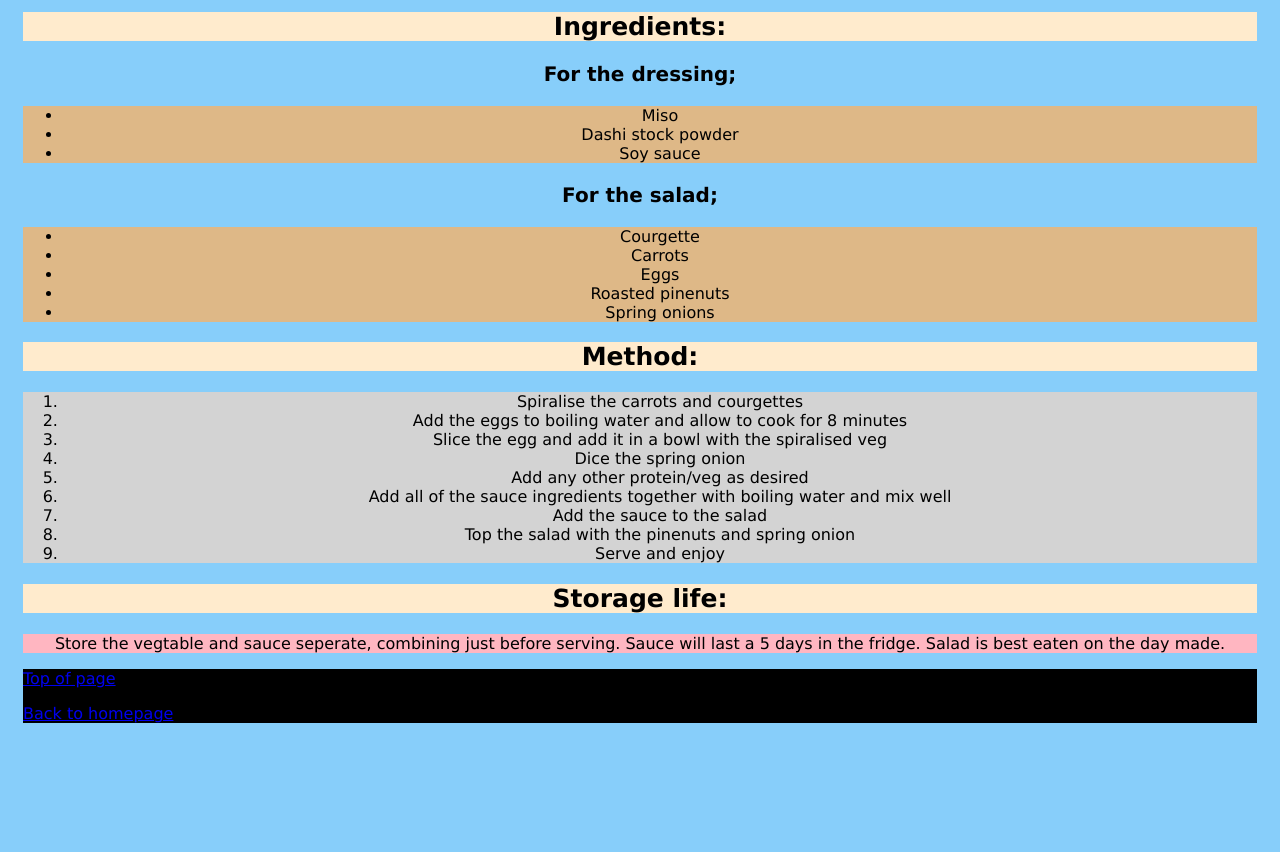
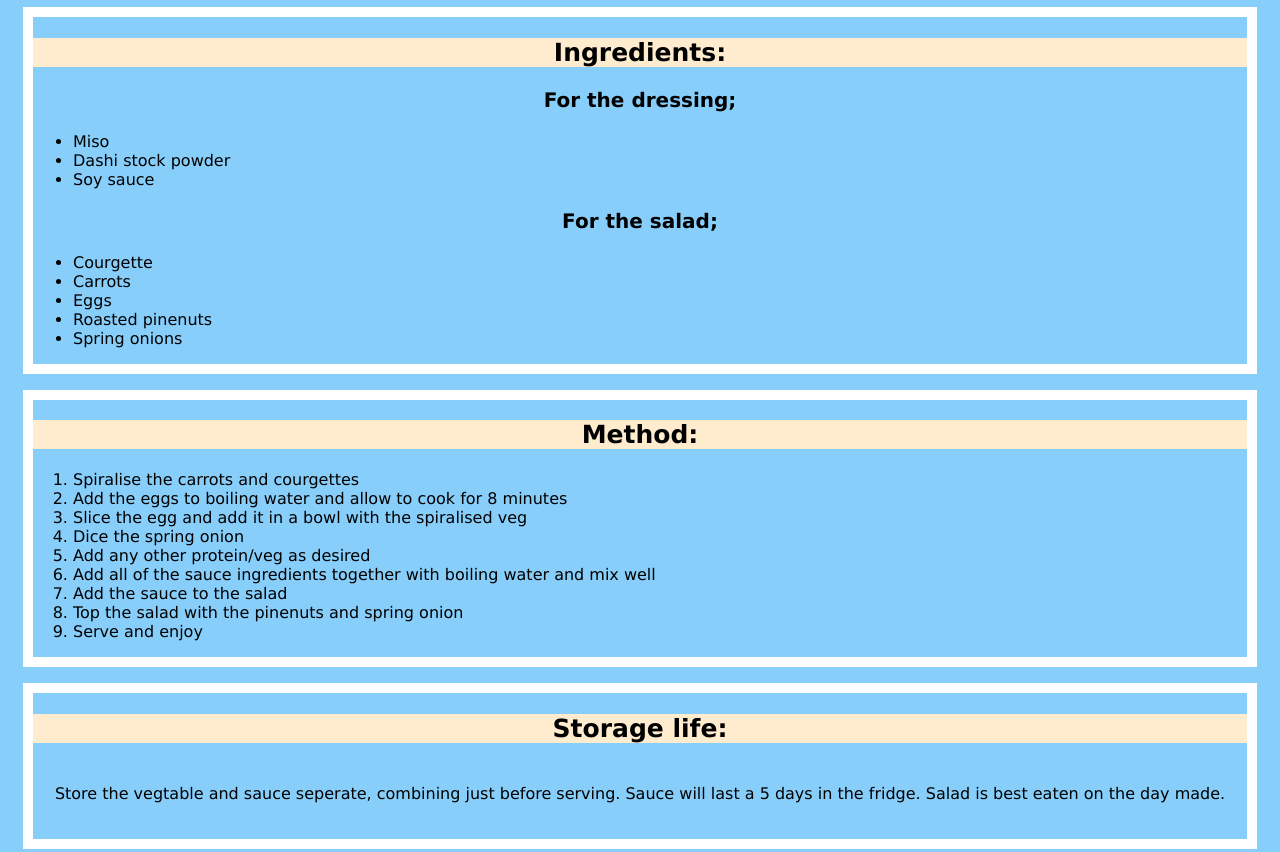
Before and after one commit to XelaB399/odin-recipes, a plain HTML site: page recipes/Green_salad.html in a window 1280 px wide. Shown: the part 360-1212 px from the top of the page. Before the commit the page ends 1106 px from the top, so only its background shows below. Drawn offline with Linux system fonts and the light colour scheme.

Commit message:
Add style to salad and add class to polenta

```diff
--- a/recipes/Green_salad.html
+++ b/recipes/Green_salad.html
@@ -12,8 +12,10 @@
 
     <img src="../images/salad.jpg" alt="Green salad" width="200" height="200">
 
+
     <p>A healthy, easy to make green salad that can be made on a budget. </p>
 
+    <div class="block">
         <h2 class="mini title">Ingredients:</h2>
         <h3 class="subtitle">For the dressing;</h3>
         <ul class="ingredients list">
@@ -29,6 +31,10 @@
              <li> Roasted pinenuts</li>
              <li> Spring onions</li>
          </ul>
+    </div>
+
+    <p></p>
+    <div class="block">
 
     <h2 class="mini title">Method:</h2>
     <ol class="method list">
@@ -42,10 +48,16 @@
         <li> Top the salad with the pinenuts and spring onion</li>
         <li> Serve and enjoy</li>
     </ol>
+    </div>
+    <p></p>
 
+    <div class="block">
     <h2 class="mini title ">Storage life:</h2>
     <p class="storage">Store the vegtable and sauce seperate, combining just before serving. Sauce will last a 5 days in the fridge. Salad is best eaten on the day made. </p>
+    </div>
+<p>
 
+</p>
     <div class="links">
         <a href="#top_of_page">Top of page</a>
         <p></p>
--- a/style.css
+++ b/style.css
@@ -28,7 +28,7 @@ h1.home{
     font-family: Verdana, Geneva, Tahoma, sans-serif;
     background-color: lightskyblue;
     text-align: center;
-    border: 15px;
+    margin: 15px solid black;
     padding: 15px;
     color: black;
 }
@@ -49,22 +49,29 @@ h1.home{
 }
 
 .ingredients.list{
-    background-color: burlywood;
+    text-align: left;
 
 }
 
 .method.list{
-    background-color: lightgrey;
+    text-align: left;
 
 }
 
 .storage{
-    background-color: lightpink;
+    padding: 20px;
+    text-align: center;
 
 }
 
 .links{
-    background-color: black;
-    color: white;
+    background-color: white;
     text-align: left;
+    padding: 20px;
+    border: 10px solid black;
+    width: 200px;
 }
+
+div.block{
+    border: 10px solid white;
+}
```
Also changed, not shown: recipes/polenta.html (+4 -3 lines). Lines whose indentation alone changed are shown as unchanged.
